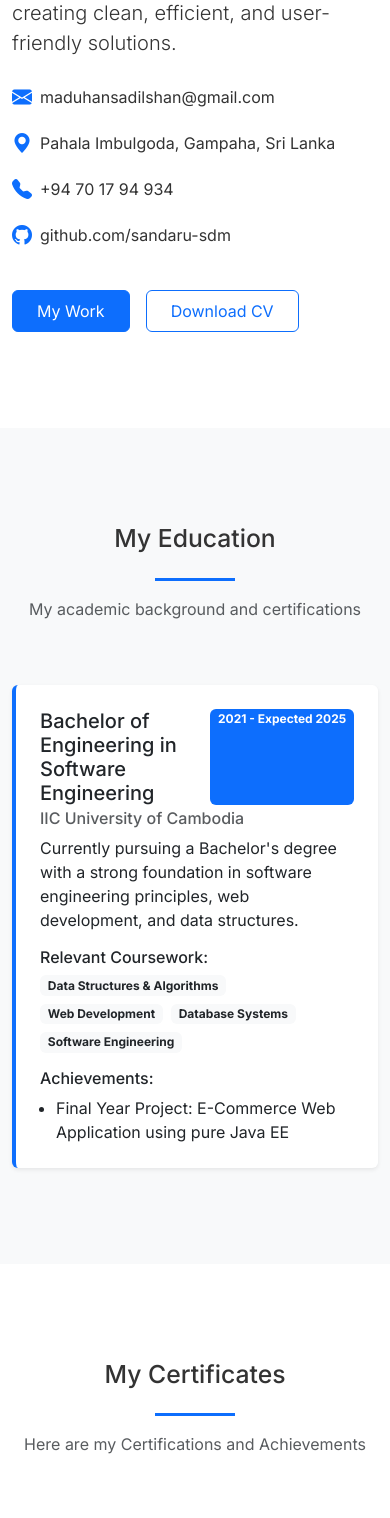
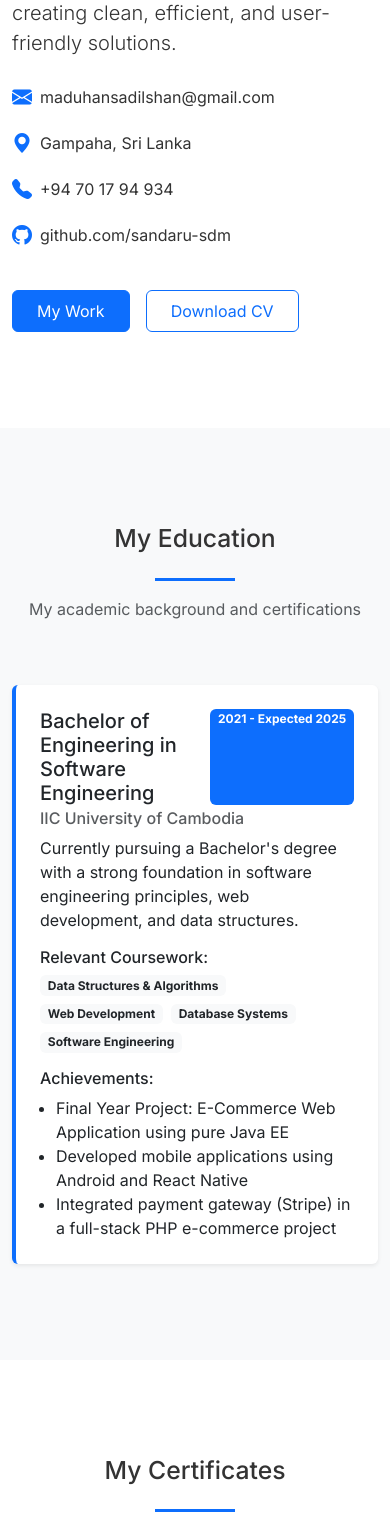
Before and after one commit to sandaru-sdm/sandaru_gunathilake-portfolio, a React (Vite) app: page / in a window 390 px wide. Shown: the part 1760-3278 px from the top of the page. Built offline with nearby package versions, Linux system fonts and the light colour scheme.

Commit message:
Update portfolio achievements and location
Added new achievements for mobile app development and payment gateway integration. Updated the location field to 'Gampaha, Sri Lanka' for improved accuracy.

```diff
--- a/src/data/portfolioData.js
+++ b/src/data/portfolioData.js
@@ -273,6 +273,8 @@ const portfolioData = {
       ],
       achievements: [
         "Final Year Project: E-Commerce Web Application using pure Java EE",
+        "Developed mobile applications using Android and React Native",
+        "Integrated payment gateway (Stripe) in a full-stack PHP e-commerce project"
       ],
       logo: iicLogo,
     },
@@ -282,7 +284,7 @@ const portfolioData = {
     email: "maduhansadilshan@gmail.com",
     randomString: "9d8f4b9b3e1986bfe4fb0e7ca6f310b7",
     phone: "+94 70 17 94 934",
-    location: "Pahala Imbulgoda, Gampaha, Sri Lanka",
+    location: "Gampaha, Sri Lanka",
     socialMedia: {
       linkedin: "https://www.linkedin.com/in/sandaru-gunathilake-701a791a0/",
       github: "https://github.com/sandaru-sdm",
```
